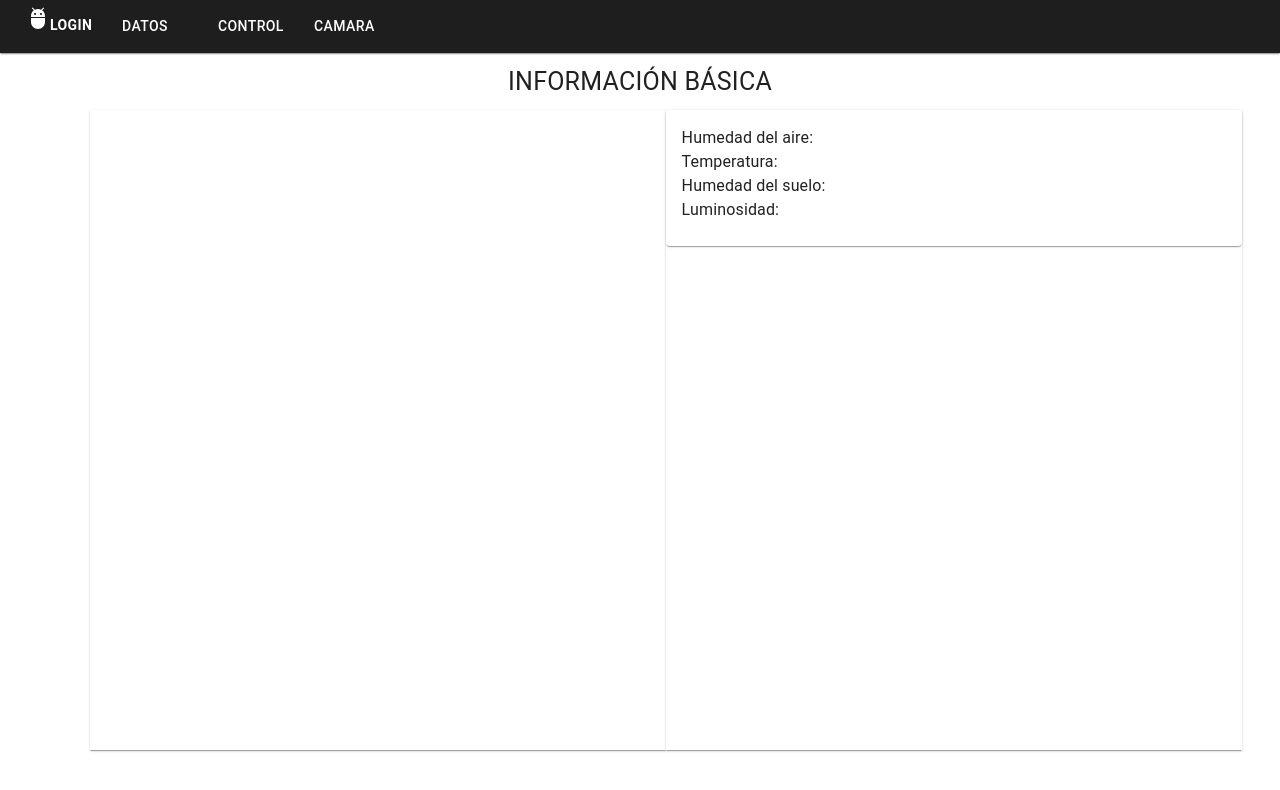
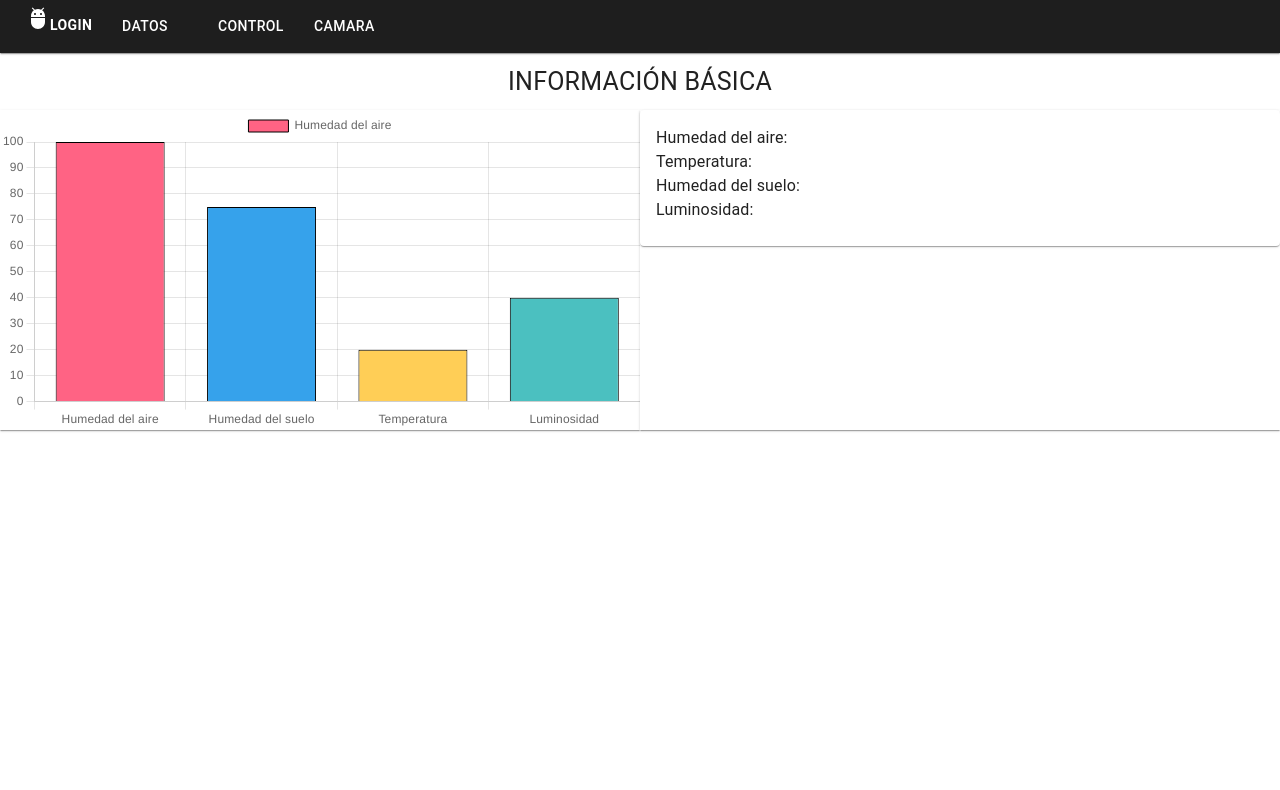
Before and after one commit to dcontt00/arq, a React (Create React App) app in the folder frontend/: page /login in a window 1280 px wide. Both pictures are taken after typing "Sample" into the empty fields and a click on the button "ENTRAR". Shown: the top 790 px of the page. Built offline with nearby package versions, Linux system fonts and the light colour scheme.

Commit message:
Implementada la grafica en el panel de datos

```diff
--- a/frontend/src/pages/dataLook.js
+++ b/frontend/src/pages/dataLook.js
@@ -3,39 +3,57 @@ import AppBar from "../components/Appbar";
 import Grid from "@mui/material/Grid";
 import {Typography} from "@mui/material";
 import Datos from "../components/Datos";
-import { Bar } from 'react-chartjs-2';
 import Paper from '@mui/material/Paper';
 import CssBaseline from '@mui/material/CssBaseline';
 
+import {
+  Chart as ChartJS,
+  CategoryScale,
+  LinearScale,
+  BarElement,
+  Title,
+  Tooltip,
+  Legend,
+} from 'chart.js';
+import { Bar} from 'react-chartjs-2';
+ChartJS.register(
+  CategoryScale,
+  LinearScale,
+  BarElement,
+  Title,
+  Tooltip,
+  Legend
+);
+
+
 export default function DataLook(){
-  const data={
-    labels: ['Red', 'Orange', 'Blue'],
-    // datasets is an array of objects where each object represents a set of data to display corresponding to the labels above. for brevity, we'll keep it at one object
-    datasets: [{
-      label: 'Popularity of colours',
-      data: [55, 23, 96],// you can set indiviual colors for each bar
+  const data = {
+    labels:['Humedad del aire','Humedad del suelo','Temperatura','Luminosidad'],
+    datasets:[{
+      label:'Humedad del aire',
       backgroundColor: [
-        'rgba(255, 255, 255, 0.6)',
-        'rgba(255, 255, 255, 0.6)',
-        'rgba(255, 255, 255, 0.6)'
+        'rgba(255, 99, 132, 1)',
+        'rgba(54, 162, 235, 1)',
+        'rgba(255, 206, 86, 1)',
+        'rgba(75, 192, 192, 1)',
       ],
+      borderColor: 'black',
       borderWidth: 1,
+      hoverBackgroundColor:'rgba(0,255,0,0.2)',
+      hoverBorderColor:'#FF0000',
+      data: [100, 75, 20, 40]
     }]
   };
-  const opciones ={
-    maintainAspectRatio: false,
-    responsive: true
-  }
 
   return(
    <div>
       <AppBar/>
       <Typography fontSize="25" align="center" sx={{mt:"10",mb:"10"}}>INFORMACIÓN BÁSICA</Typography>
       <CssBaseline />
-      <Grid container sx={{ml:"7%", height: '80vh', width:"90%"}}>
+      <Grid container >
         {/* Grafica de los datos */}
         <Grid item lg={6} xs={false} sm={4} md={7} component={Paper} square>
-          {/*<Bar data={data} options={opciones}/>*/}
+          <Bar data={data} />
         </Grid>
         {/* Tomar una foto */}
         <Grid item lg={6} xs={6} component={Paper} square>
@@ -45,14 +63,3 @@ export default function DataLook(){
     </div>
   );
 }
-
-{/*labels:['Humedad del aire','Humedad del suelo','Temperatura','Luminosidad'],
-    datasets:[{
-      label:'Humedad del aire',
-      backgroundColor:'rgba(0,255,0,1)',
-      borderColor:'black',
-      borderWidth: 1,
-      hoverBackgroundColor:'rgba(0,255,0,0.2)',
-      hoverBorderColor:'#FF0000',
-      data: [100, 75, 20, 40]
-    }] */}
```
Also changed, not shown: 1 other file (tests, documents, lock files or other folders).
